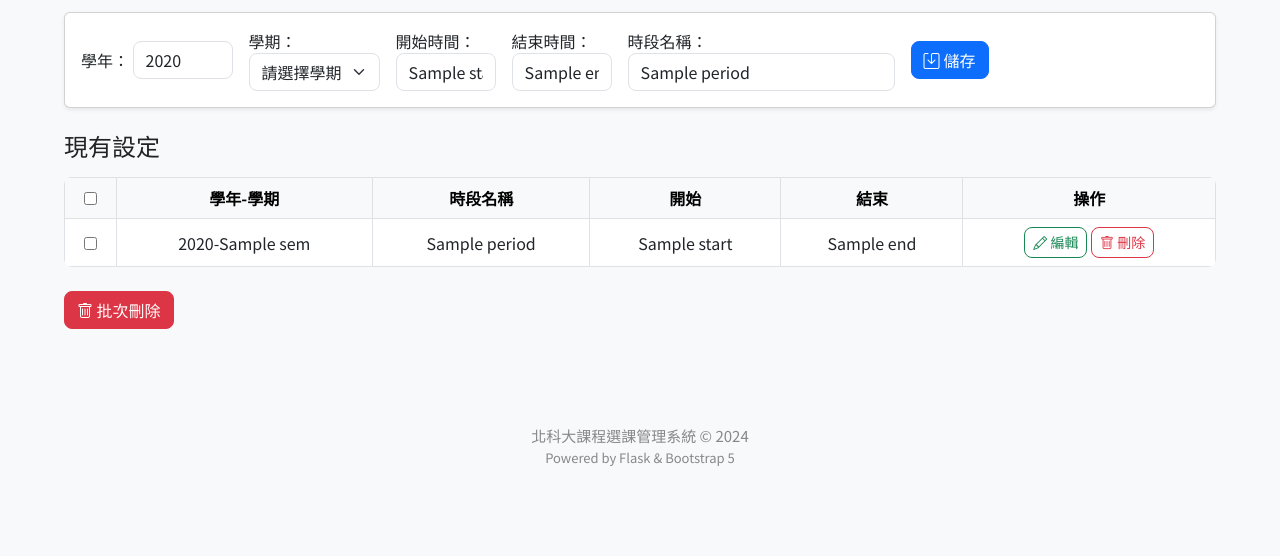
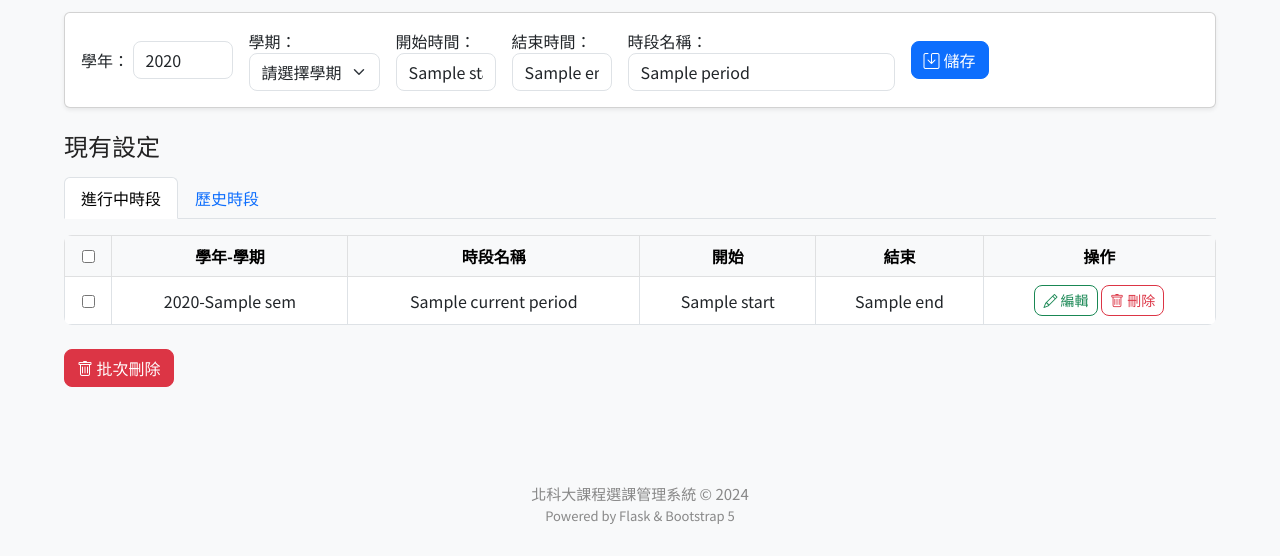
Before and after one commit to wie-shih-chen/ntut_course, a Flask app: template templates/enroll_period.html in a window 1280 px wide. Shown: the part 244-800 px from the top of the page. Run offline with Flask 3, Linux system fonts and the light colour scheme; the template is opened without the code that fills it: most values are stand-ins (such as "Sample title", 1, 10 or a date in 2020).

Commit message:
feat: 選課時段頁面只顯示進行中與歷史時段兩分類

```diff
--- a/app.py
+++ b/app.py
@@ -702,7 +702,40 @@
             save_enroll_period(periods)
             write_log(session['user'], '新增選課時段', f"{year}-{sem} {name}")
             msg = f"已新增 {name} 時段（{year}-{sem}）"
-    return render_template('enroll_period.html', user=user, years=years, sems=sems, periods=periods, msg=msg)
+    # 新增分類：進行中與歷史時段
+    from datetime import datetime
+    def date_to_number(date_str):
+        try:
+            if '/' in date_str:
+                month, day = map(int, date_str.split('/'))
+            else:
+                date_int = int(date_str)
+                if date_int < 32:
+                    month = datetime.now().month
+                    day = date_int
+                elif date_int < 1000:
+                    month = date_int // 100
+                    day = date_int % 100
+                else:
+                    month = date_int // 100
+                    day = date_int % 100
+            if 1 <= month <= 12 and 1 <= day <= 31:
+                return month * 100 + day
+            else:
+                return 0
+        except:
+            return 0
+    today_num = date_to_number(datetime.now().strftime('%m/%d'))
+    current_periods = []
+    past_periods = []
+    for p in periods:
+        start_num = date_to_number(p['start'])
+        end_num = date_to_number(p['end'])
+        if start_num <= today_num <= end_num:
+            current_periods.append(p)
+        elif end_num < today_num:
+            past_periods.append(p)
+    return render_template('enroll_period.html', user=user, years=years, sems=sems, current_periods=current_periods, past_periods=past_periods, msg=msg)
 
 ENROLL_RECORD_FILE = os.path.join(os.path.dirname(__file__), 'data', 'enroll_record.json')
 def load_enroll_record():
--- a/templates/enroll_period.html
+++ b/templates/enroll_period.html
@@ -48,18 +48,28 @@
     </div>
   </div>
   <h4 class="mb-3">現有設定</h4>
+  <ul class="nav nav-tabs mb-3" id="periodTab" role="tablist">
+    <li class="nav-item" role="presentation">
+      <button class="nav-link active" id="current-tab" data-bs-toggle="tab" data-bs-target="#current" type="button" role="tab" aria-controls="current" aria-selected="true">進行中時段</button>
+    </li>
+    <li class="nav-item" role="presentation">
+      <button class="nav-link" id="past-tab" data-bs-toggle="tab" data-bs-target="#past" type="button" role="tab" aria-controls="past" aria-selected="false">歷史時段</button>
+    </li>
+  </ul>
+  <div class="tab-content" id="periodTabContent">
+    <div class="tab-pane fade show active" id="current" role="tabpanel" aria-labelledby="current-tab">
       <div class="table-responsive">
         <table class="table table-bordered table-hover align-middle text-center">
           <thead class="table-light">
             <tr>
-          <th><input type="checkbox" id="select-all"></th>
+              <th><input type="checkbox" id="select-all-current"></th>
               <th>學年-學期</th><th>時段名稱</th><th>開始</th><th>結束</th><th>操作</th>
             </tr>
           </thead>
           <tbody>
-        {% for p in periods %}
+            {% for p in current_periods %}
             <tr>
-          <td><input type="checkbox" class="row-check" value="{{ loop.index0 }}"></td>
+              <td><input type="checkbox" class="row-check-current" value="{{ loop.index0 }}"></td>
               <td>{{ p.year }}-{{ p.sem }}</td>
               <td>{{ p.name }}</td>
               <td>{{ p.start }}</td>
@@ -72,15 +82,48 @@
             {% endfor %}
           </tbody>
         </table>
-    <button id="batch-delete-btn" class="btn btn-danger mt-2" type="button"><i class="bi bi-trash"></i> 批次刪除</button>
+        <button id="batch-delete-btn-current" class="btn btn-danger mt-2" type="button"><i class="bi bi-trash"></i> 批次刪除</button>
+      </div>
+    </div>
+    <div class="tab-pane fade" id="past" role="tabpanel" aria-labelledby="past-tab">
+      <div class="table-responsive">
+        <table class="table table-bordered table-hover align-middle text-center">
+          <thead class="table-light">
+            <tr>
+              <th><input type="checkbox" id="select-all-past"></th>
+              <th>學年-學期</th><th>時段名稱</th><th>開始</th><th>結束</th><th>操作</th>
+            </tr>
+          </thead>
+          <tbody>
+            {% for p in past_periods %}
+            <tr>
+              <td><input type="checkbox" class="row-check-past" value="{{ loop.index0 }}"></td>
+              <td>{{ p.year }}-{{ p.sem }}</td>
+              <td>{{ p.name }}</td>
+              <td>{{ p.start }}</td>
+              <td>{{ p.end }}</td>
+              <td>
+                <button type="button" class="btn btn-outline-success btn-sm edit-btn" data-idx="{{ loop.index0 }}" data-year="{{ p.year }}" data-sem="{{ p.sem }}" data-name="{{ p.name }}" data-start="{{ p.start }}" data-end="{{ p.end }}"><i class="bi bi-pencil"></i> 編輯</button>
+                <button type="button" class="btn btn-outline-danger btn-sm delete-btn" data-idx="{{ loop.index0 }}"><i class="bi bi-trash"></i> 刪除</button>
+              </td>
+            </tr>
+            {% endfor %}
+          </tbody>
+        </table>
+        <button id="batch-delete-btn-past" class="btn btn-danger mt-2" type="button"><i class="bi bi-trash"></i> 批次刪除</button>
+      </div>
+    </div>
   </div>
 </div>
 <script>
   let editIdx = null;
   $(document).ready(function() {
     // 全選/全不選
-    $('#select-all').on('change', function() {
-      $('.row-check').prop('checked', this.checked);
+    $('#select-all-current').on('change', function() {
+      $('.row-check-current').prop('checked', this.checked);
+    });
+    $('#select-all-past').on('change', function() {
+      $('.row-check-past').prop('checked', this.checked);
     });
     // 編輯按鈕
     $('.edit-btn').on('click', function() {
@@ -104,8 +147,17 @@
       }
     });
     // 批次刪除
-    $('#batch-delete-btn').on('click', function() {
-      let idxs = $('.row-check:checked').map(function(){return this.value;}).get();
+    $('#batch-delete-btn-current').on('click', function() {
+      let idxs = $('.row-check-current:checked').map(function(){return this.value;}).get();
+      if(idxs.length === 0) { alert('請先勾選要刪除的時段'); return; }
+      if(confirm('確定要批次刪除選取的時段嗎？')) {
+        $('<form method="post" style="display:none;"></form>')
+          .append('<input name="batch_delete" value="'+idxs.join(',')+'">')
+          .appendTo('body').submit();
+      }
+    });
+    $('#batch-delete-btn-past').on('click', function() {
+      let idxs = $('.row-check-past:checked').map(function(){return this.value;}).get();
       if(idxs.length === 0) { alert('請先勾選要刪除的時段'); return; }
       if(confirm('確定要批次刪除選取的時段嗎？')) {
         $('<form method="post" style="display:none;"></form>')
```
Lines whose indentation alone changed are shown as unchanged.
